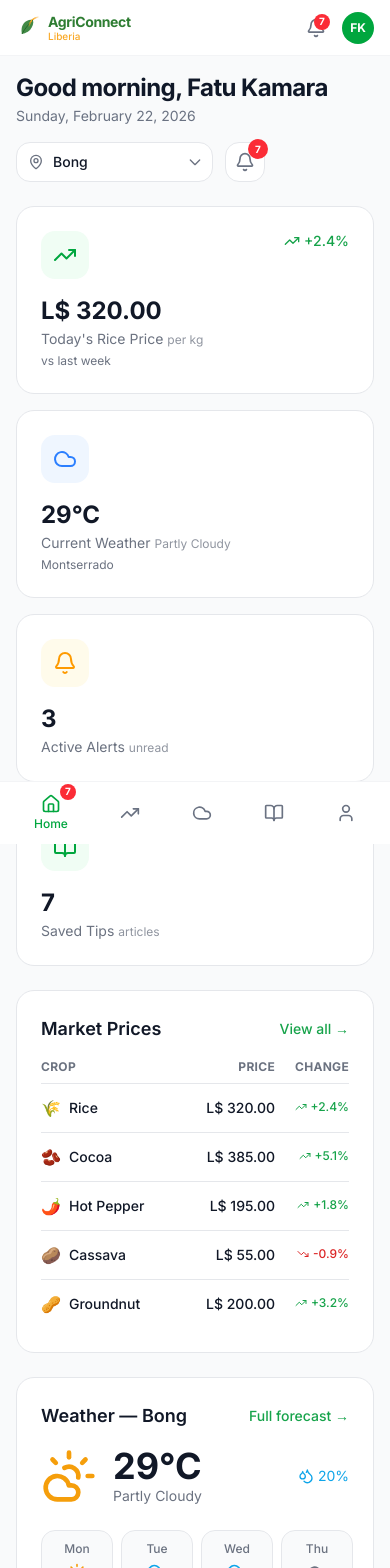
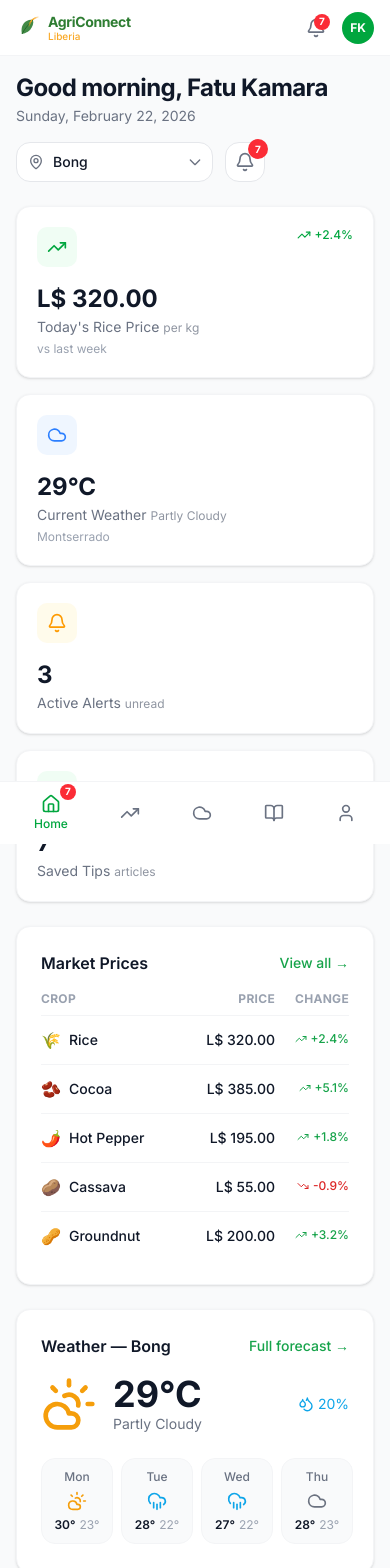
Before and after one commit to Dannybanksrocks/agriconnect-liberia, a Next.js app: page /dashboard in a window 390 px wide. Shown: the top 1568 px of the page. Built offline with nearby package versions, Linux system fonts and the light colour scheme.

Commit message:
Refactor styling for MarketWidget, WeatherWidget, and StatCard components to improve UI consistency and responsiveness

```diff
--- a/components/dashboard/MarketWidget.tsx
+++ b/components/dashboard/MarketWidget.tsx
@@ -73,9 +73,9 @@ function MiniSparkline({ data, positive }: { data: number[]; positive: boolean }
 
 export default function MarketWidget() {
   return (
-    <div className="rounded-2xl border border-agri-border bg-white p-6 dark:border-border dark:bg-card">
+    <div className="rounded-xl border border-gray-100 bg-white p-6 shadow-sm dark:border-border dark:bg-card">
       <div className="mb-4 flex items-center justify-between">
-        <h2 className="text-lg font-semibold text-agri-text dark:text-foreground">
+        <h2 className="text-base font-semibold text-gray-900 dark:text-foreground">
           Market Prices
         </h2>
         <Link
@@ -89,23 +89,23 @@ export default function MarketWidget() {
       <div className="overflow-x-auto">
         <table className="w-full text-sm">
           <thead>
-            <tr className="border-b border-agri-border text-left text-xs font-medium uppercase tracking-wide text-agri-muted dark:border-border dark:text-muted-foreground">
+            <tr className="border-b border-gray-100 text-left text-xs font-medium uppercase tracking-wide text-gray-400 dark:border-border dark:text-muted-foreground">
               <th className="pb-2">Crop</th>
               <th className="pb-2 text-right">Price</th>
               <th className="hidden pb-2 text-right sm:table-cell">Trend</th>
               <th className="pb-2 text-right">Change</th>
             </tr>
           </thead>
-          <tbody className="divide-y divide-agri-border dark:divide-border">
+          <tbody className="divide-y divide-gray-100 dark:divide-border">
             {crops.map((crop) => (
               <tr key={crop.name} className="group">
                 <td className="py-3">
-                  <span className="flex items-center gap-2 font-medium text-agri-text dark:text-foreground">
+                  <span className="flex items-center gap-2 font-medium text-gray-900 dark:text-foreground">
                     <span className="text-base">{crop.emoji}</span>
                     {crop.name}
                   </span>
                 </td>
-                <td className="py-3 text-right font-medium text-agri-text dark:text-foreground">
+                <td className="py-3 text-right font-medium text-gray-900 dark:text-foreground">
                   {formatLRD(crop.price)}
                 </td>
                 <td className="hidden py-3 sm:table-cell">
--- a/components/dashboard/WeatherWidget.tsx
+++ b/components/dashboard/WeatherWidget.tsx
@@ -47,9 +47,9 @@ export default function WeatherWidget() {
   const CurrentIcon = conditionIcons[currentCondition]
 
   return (
-    <div className="rounded-2xl border border-agri-border bg-white p-6 dark:border-border dark:bg-card">
+    <div className="rounded-xl border border-gray-100 bg-white p-6 shadow-sm dark:border-border dark:bg-card">
       <div className="mb-4 flex items-center justify-between">
-        <h2 className="text-lg font-semibold text-agri-text dark:text-foreground">
+        <h2 className="text-base font-semibold text-gray-900 dark:text-foreground">
           Weather — {selectedCounty}
         </h2>
         <Link
@@ -63,10 +63,10 @@ export default function WeatherWidget() {
       <div className="mb-6 flex items-center gap-4">
         <CurrentIcon className={`h-14 w-14 ${conditionColors[currentCondition]}`} />
         <div>
-          <p className="text-4xl font-bold text-agri-text dark:text-foreground">
+          <p className="text-4xl font-bold text-gray-900 dark:text-foreground">
             29°C
           </p>
-          <p className="text-sm text-agri-muted dark:text-muted-foreground">
+          <p className="text-sm text-gray-500 dark:text-muted-foreground">
             Partly Cloudy
           </p>
         </div>
@@ -82,17 +82,17 @@ export default function WeatherWidget() {
           return (
             <div
               key={day.day}
-              className="flex min-w-[4.5rem] flex-col items-center gap-1.5 rounded-xl border border-agri-border bg-agri-hover px-3 py-2.5 dark:border-border dark:bg-muted"
+              className="flex min-w-[4.5rem] flex-col items-center gap-1.5 rounded-xl border border-gray-100 bg-gray-50 px-3 py-2.5 dark:border-border dark:bg-muted"
             >
-              <span className="text-xs font-medium text-agri-muted dark:text-muted-foreground">
+              <span className="text-xs font-medium text-gray-500 dark:text-muted-foreground">
                 {day.day}
               </span>
               <DayIcon className={`h-5 w-5 ${conditionColors[day.condition]}`} />
               <div className="flex gap-1 text-xs">
-                <span className="font-semibold text-agri-text dark:text-foreground">
+                <span className="font-semibold text-gray-900 dark:text-foreground">
                   {day.high}°
                 </span>
-                <span className="text-agri-muted dark:text-muted-foreground">
+                <span className="text-gray-400 dark:text-muted-foreground">
                   {day.low}°
                 </span>
               </div>
--- a/components/shared/StatCard.tsx
+++ b/components/shared/StatCard.tsx
@@ -18,8 +18,8 @@ interface StatCardProps {
 
 export default function StatCard({
   icon: Icon,
-  iconColor = 'text-primary',
-  iconBg = 'bg-primary-50',
+  iconColor = 'text-green-600',
+  iconBg = 'bg-green-50',
   label,
   value,
   subValue,
@@ -30,13 +30,13 @@ export default function StatCard({
 }: Readonly<StatCardProps>) {
   if (loading) {
     return (
-      <div className="rounded-2xl border border-agri-border bg-white p-6 dark:border-border dark:bg-card animate-pulse">
+      <div className="rounded-xl border border-gray-100 bg-white p-5 shadow-sm dark:border-border dark:bg-card animate-pulse">
         <div className="flex items-start justify-between">
-          <div className="h-12 w-12 rounded-xl bg-muted" />
-          <div className="h-4 w-16 rounded bg-muted" />
+          <div className="h-10 w-10 rounded-lg bg-gray-100" />
+          <div className="h-4 w-16 rounded bg-gray-100" />
         </div>
-        <div className="mt-4 h-8 w-24 rounded bg-muted" />
-        <div className="mt-1 h-4 w-32 rounded bg-muted" />
+        <div className="mt-4 h-7 w-24 rounded bg-gray-100" />
+        <div className="mt-1 h-4 w-32 rounded bg-gray-100" />
       </div>
     )
   }
@@ -44,43 +44,34 @@ export default function StatCard({
   const cardContent = (
     <>
       <div className="flex items-start justify-between">
-        <div
-          className={`flex h-12 w-12 items-center justify-center rounded-xl ${iconBg}`}
-        >
-          <Icon className={`h-6 w-6 ${iconColor}`} />
+        <div className={`flex h-10 w-10 items-center justify-center rounded-lg ${iconBg}`}>
+          <Icon className={`h-5 w-5 ${iconColor}`} />
         </div>
         {trend !== undefined && (
           <div
-            className={`flex items-center gap-1 text-sm font-medium ${
-              trend >= 0 ? 'text-success' : 'text-danger'
+            className={`flex items-center gap-1 text-xs font-medium ${
+              trend >= 0 ? 'text-green-600' : 'text-red-500'
             }`}
           >
             {trend >= 0 ? (
-              <TrendingUp className="h-4 w-4" />
+              <TrendingUp className="h-3.5 w-3.5" />
             ) : (
-              <TrendingDown className="h-4 w-4" />
+              <TrendingDown className="h-3.5 w-3.5" />
             )}
-            <span>
-              {trend > 0 ? '+' : ''}
-              {trend.toFixed(1)}%
-            </span>
+            <span>{trend > 0 ? '+' : ''}{trend.toFixed(1)}%</span>
           </div>
         )}
       </div>
       <div className="mt-4">
-        <p className="text-2xl font-bold text-agri-text dark:text-foreground md:text-3xl">
+        <p className="text-2xl font-bold text-gray-900 dark:text-foreground">
           {value}
         </p>
-        <p className="mt-0.5 text-sm text-agri-muted dark:text-muted-foreground">
+        <p className="mt-0.5 text-sm text-gray-500 dark:text-muted-foreground">
           {label}
-          {subValue && (
-            <span className="ml-1 text-xs opacity-75">{subValue}</span>
-          )}
+          {subValue && <span className="ml-1 text-xs opacity-75">{subValue}</span>}
         </p>
         {trendLabel && (
-          <p className="mt-1 text-xs text-agri-muted dark:text-muted-foreground">
-            {trendLabel}
-          </p>
+          <p className="mt-1 text-xs text-gray-400 dark:text-muted-foreground">{trendLabel}</p>
         )}
       </div>
     </>
@@ -90,7 +81,7 @@ export default function StatCard({
     return (
       <button
         type="button"
-        className="w-full rounded-2xl border border-agri-border bg-white p-6 text-left dark:border-border dark:bg-card transition-all duration-200 cursor-pointer hover:shadow-md hover:scale-[1.02]"
+        className="w-full rounded-xl border border-gray-100 bg-white p-5 text-left shadow-sm dark:border-border dark:bg-card transition-shadow cursor-pointer hover:shadow-md"
         onClick={onClick}
         aria-label={`${label}: ${value}`}
       >
@@ -100,7 +91,7 @@ export default function StatCard({
   }
 
   return (
-    <div className="rounded-2xl border border-agri-border bg-white p-6 dark:border-border dark:bg-card transition-all duration-200">
+    <div className="rounded-xl border border-gray-100 bg-white p-5 shadow-sm dark:border-border dark:bg-card">
       {cardContent}
     </div>
   )
```
